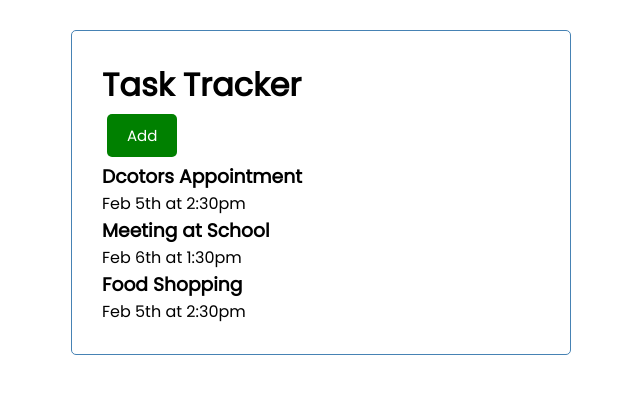
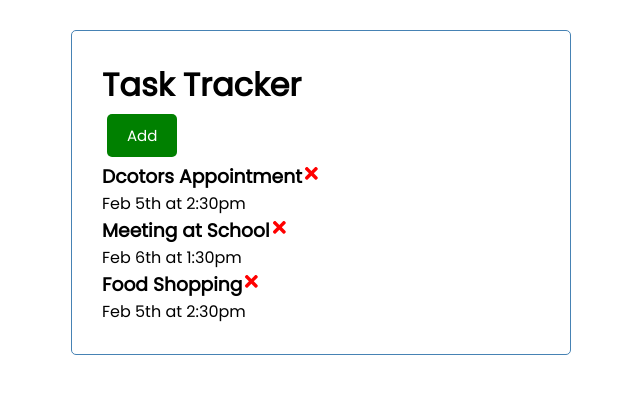
Before and after one commit to robimaliqi/react-task-tracker, a React (Create React App) app: page / in a window 1280 px wide. Shown: the top 394 px of the page, without its empty margins (319-959 px from the left). Built offline with nearby package versions, Linux system fonts and the light colour scheme.

Commit message:
added delete button but has no function yet

```diff
--- a/src/components/Task.js
+++ b/src/components/Task.js
@@ -1,7 +1,11 @@
+import { FaTimes } from 'react-icons/fa'
+
 const Task = ({ task }) => {
   return (
     <div claddName='task'>
-      <h3>{task.text}</h3>
+      <h3>
+        {task.text}<FaTimes style={{ color: 'red', cursor: 'pointer' }}/>
+      </h3>
       <p>{task.day}</p>
 
     </div>
```
